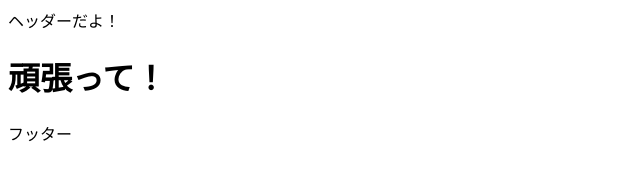
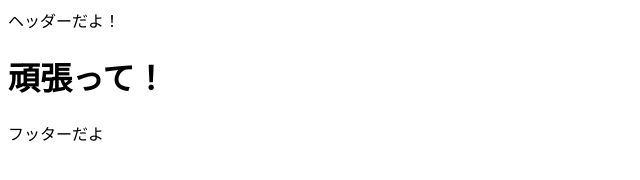
Before and after one commit to ito490/git-practice2, a plain HTML site: page index.html in a window 1280 px wide. Shown: the full height of the page, 0-640 px from the left. Drawn offline with Linux system fonts and the light colour scheme.

Commit message:
フッダー変更

```diff
--- a/index.html
+++ b/index.html
@@ -9,6 +9,6 @@
 <body>
     <header>ヘッダーだよ！</header>
     <h1>頑張って！</h1>
-    <footer>フッター</footer>
+    <footer>フッターだよ</footer>
 </body>
 </html>
```
